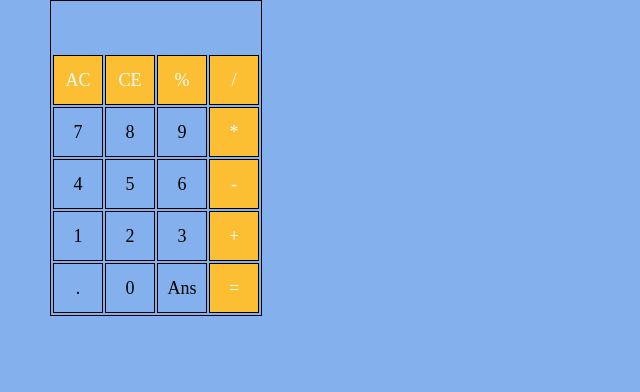
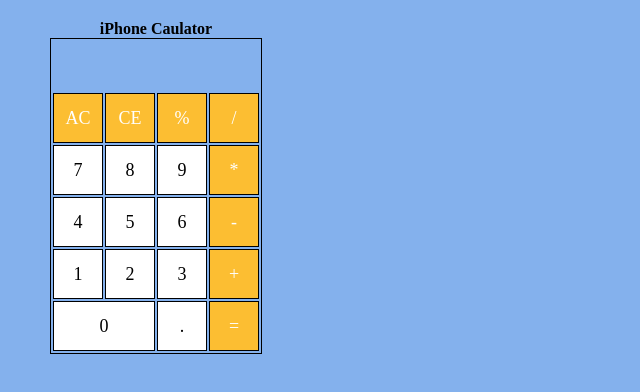
Before and after one commit to vickenliu/js-calculator, a plain HTML site: page index.html in a window 1280 px wide. Shown: the whole page, without its empty margins (0-640 px from the left). Drawn offline with nearby package versions, Linux system fonts and the light colour scheme.

Commit message:
add table caption and background color for buttons

```diff
--- a/index.html
+++ b/index.html
@@ -39,8 +39,8 @@
   <!-- Primary Page Layout
   –––––––––––––––––––––––––––––––––––––––––––––––––– -->
   <div id='calulator'>
-
     <table>
+       <caption><strong>iPhone Caulator</strong></caption>
       <th colspan="4" id='display'>
       </th>
       <tr>
@@ -68,9 +68,8 @@
         <td data-function='operator' class='noDig'>+</td>
       </tr>
       <tr>
+        <td data-function='num' colspan='2'>0</td>
         <td data-function='num'>.</td>
-        <td data-function='num'>0</td>
-        <td data-function='operator' class=''>Ans</td>
         <td data-function='equal' class='noDig'>=</td>
       </tr>
     </table>
--- a/main.css
+++ b/main.css
@@ -6,6 +6,7 @@
 }
 table{
 	margin-left: 50px;
+	margin-top: 20px;
 }
 table, td {
    border: 1px solid black;
@@ -15,6 +16,7 @@
 	height: 50px;
 	text-align: center;
 	font-size: 18px;
+	background-color: white;
 }
 th{
 	height: 50px;
```
